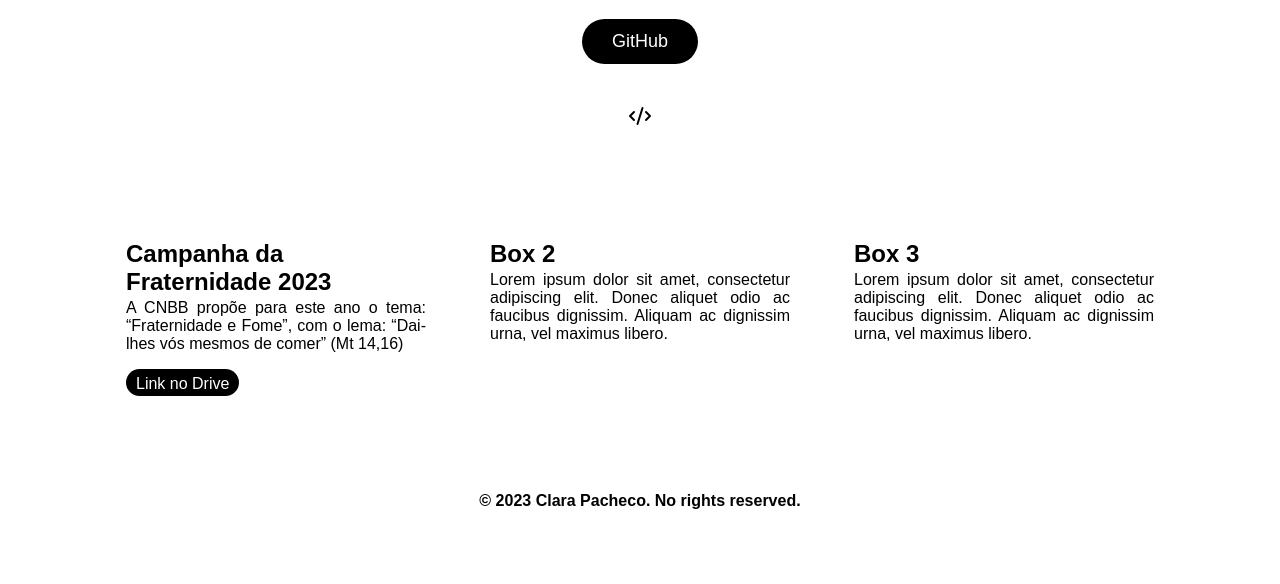
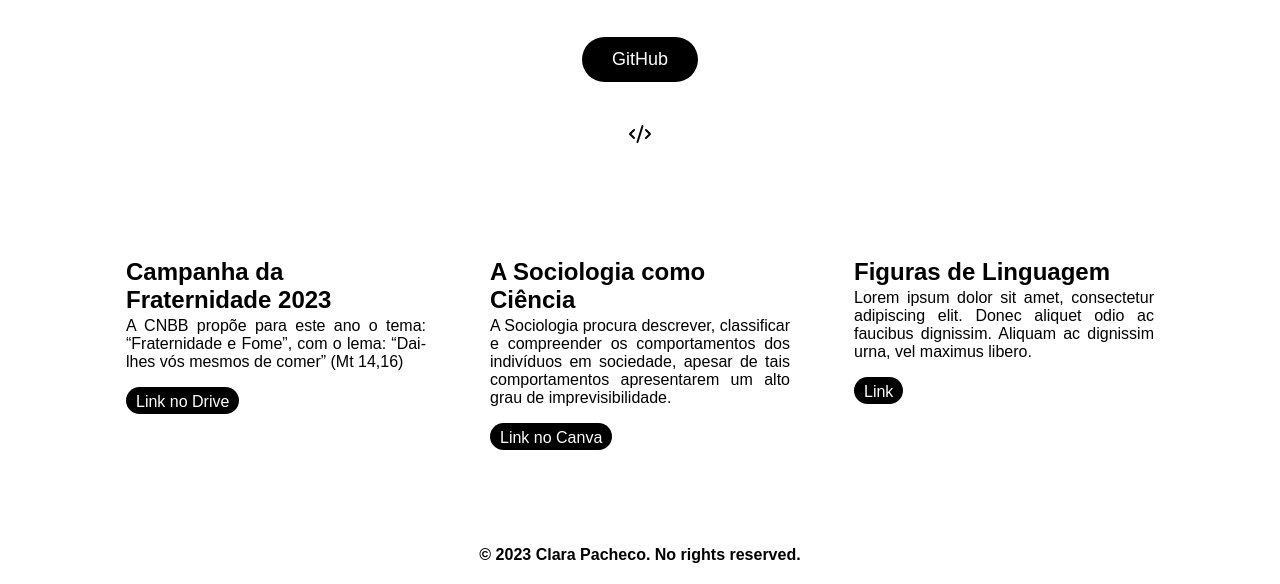
Before and after one commit to wejoyit/mylinks, a plain HTML site: page index.html in a window 1280 px wide. Shown: the part 237-821 px from the top of the page. Before the commit the page ends 800 px from the top, so only its background shows below. Drawn offline with Linux system fonts and the light colour scheme; a web font is replaced by a local one.

Commit message:
Add files via upload
Yes

```diff
--- a/index.html
+++ b/index.html
@@ -1,4 +1,4 @@
-
+!
 <html>
 <head>
     <meta name="viewport" content="width=device-width, initial-scale=1.0">
@@ -26,14 +26,18 @@ o lema: “Dai-lhes vós mesmos de comer” (Mt 14,16)</p>
               </a>
             </div>
             <div class="box">
-                <h2>Box 2</h2>
+                <h2>A Sociologia como Ciência</h2>
+                <p>A Sociologia procura descrever, classificar e compreender os comportamentos dos indivíduos em sociedade, apesar de tais comportamentos apresentarem um alto grau de imprevisibilidade.
+</p>
+               <a class="linkUrl" href="https://www.canva.com/design/DAFjyHWZd-g/AnCrioLA2Fviwvp0wZ7xZA/edit?utm_content=DAFjyHWZd-g&utm_campaign=designshare&utm_medium=link2&utm_source=sharebutton"><p class="links">Link no Canva</p>
+              </a>
+            </div>
+            <div class="box">
+                <h2>Figuras de Linguagem</h2>
                 <p>Lorem ipsum dolor sit amet, consectetur adipiscing elit. Donec aliquet odio ac faucibus dignissim.
                     Aliquam ac dignissim urna, vel maximus libero.</p>
-            </div>
-            <div class="box">
-                <h2>Box 3</h2>
-                <p>Lorem ipsum dolor sit amet, consectetur adipiscing elit. Donec aliquet odio ac faucibus dignissim.
-                    Aliquam ac dignissim urna, vel maximus libero.</p>
+              <a class="linkUrl" href="#"><p class="links">Link</p>
+              </a>
             </div>
         </section>
         <footer class="footer">
```
